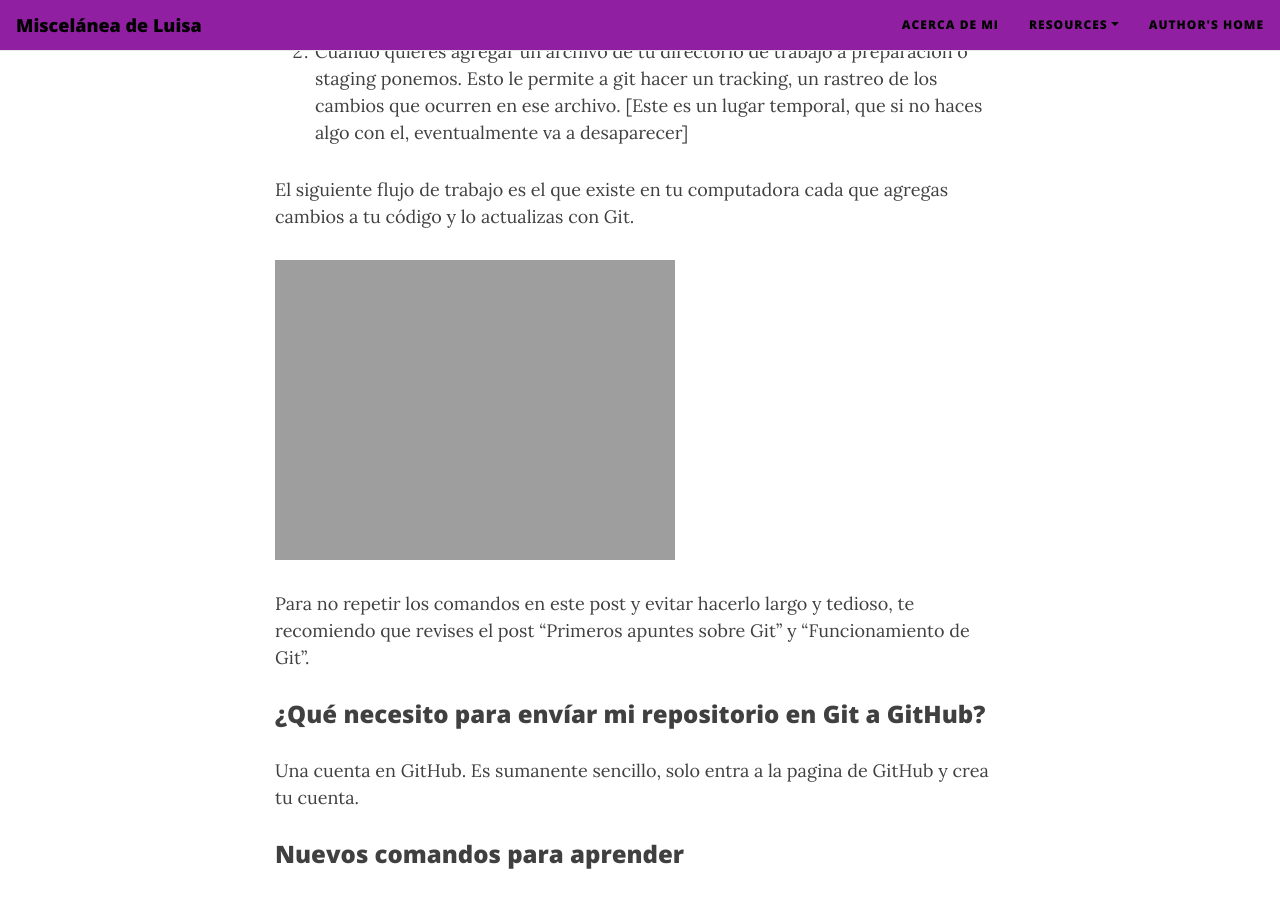
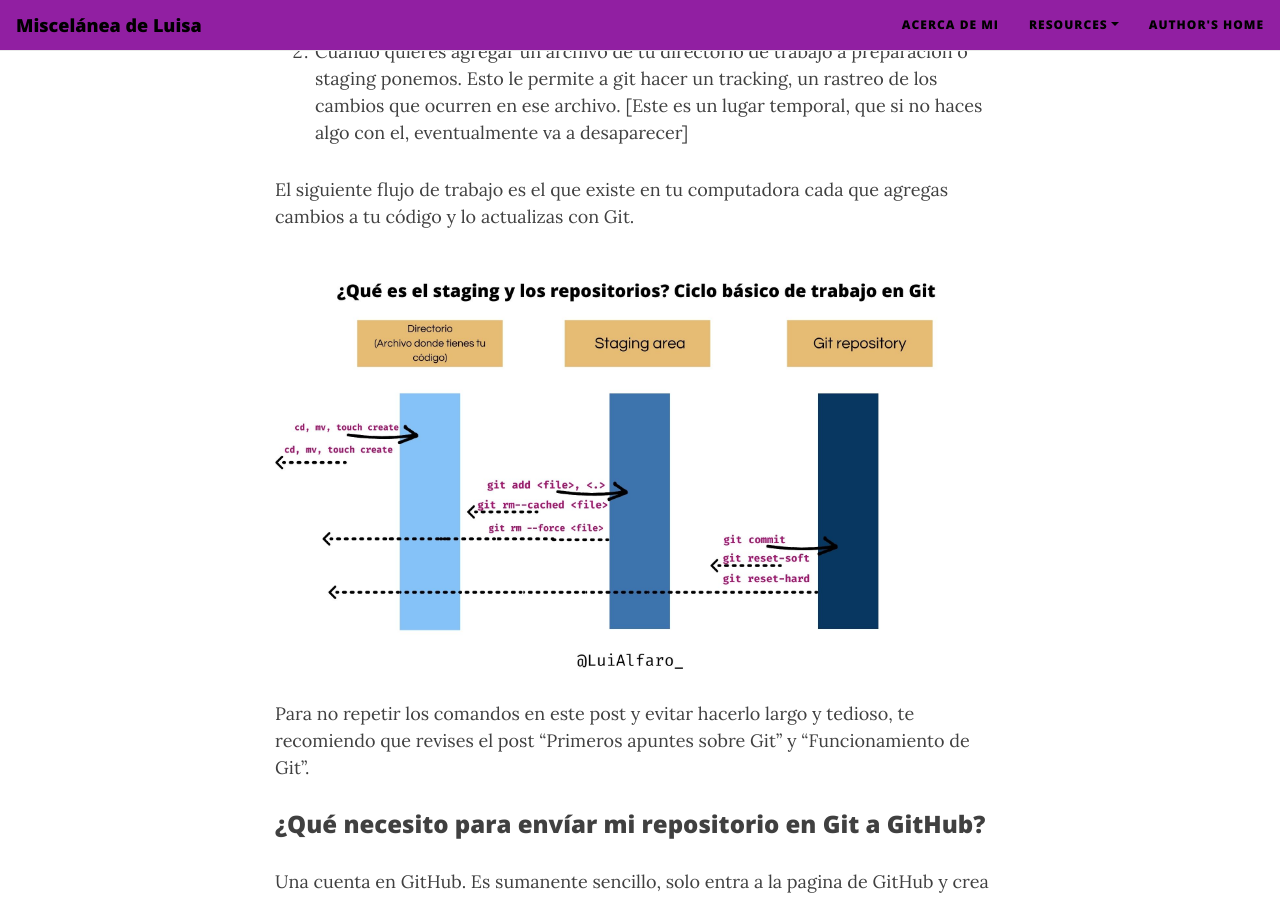
Before and after one commit to LuisaAlfaro/lovelace-blog, a Jekyll site: the page built from _posts/2020-09-08-flujo-de-trabajo-basico-con-un-repositorio-remoto.md, in a window 1280 px wide and 900 px high, scrolled down 1199 px. Built offline with Jekyll 4.4.1, drawn with Linux system fonts in a browser that asks for light colours; nearby versions of some CDN libraries.

Commit message:
Typo en el nombre de la página

```diff
--- a/_posts/2020-09-08-flujo-de-trabajo-basico-con-un-repositorio-remoto.md
+++ b/_posts/2020-09-08-flujo-de-trabajo-basico-con-un-repositorio-remoto.md
@@ -27,7 +27,7 @@ Cuando pones el concepto `git init`, aparecen dos conceptos nuevos:
 
 El siguiente flujo de trabajo es el que existe en tu computadora cada que agregas cambios a tu código y lo actualizas con Git.
 
-![Imagen](https://luisaalfaro.github.io/lovelace-blog/assets/img/Stating.jpg)
+![Imagen](https://luisaalfaro.github.io/lovelace-blog/assets/img/Staging.jpg)
 
 Para no repetir los comandos en este post y evitar hacerlo largo y tedioso, te recomiendo que revises el post "Primeros apuntes sobre Git" y "Funcionamiento de Git".
 
```
